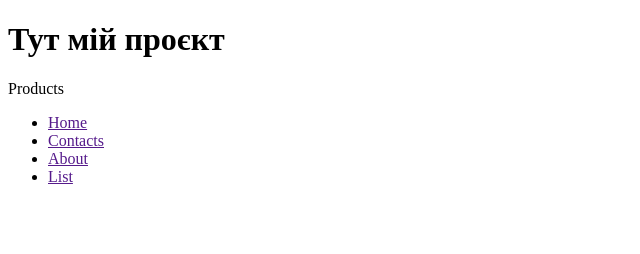
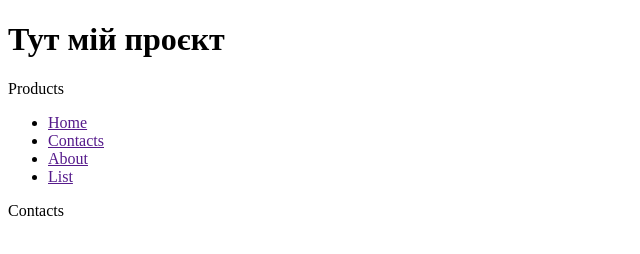
Before and after one commit to krnastya/mysite1, a plain HTML site: page index.html in a window 1280 px wide. Shown: the full height of the page, 0-640 px from the left. Drawn offline with Linux system fonts and the light colour scheme.

Commit message:
Added contacts

```diff
--- a/index.html
+++ b/index.html
@@ -32,5 +32,15 @@
             <li><a href="">List</a></li>
         </ul>
     </nav>
+
+    <section>
+        <div class="container">
+            <div class="row">
+                <div class="col">
+                    Contacts
+                </div>
+            </div>
+        </div>
+    </section>
 </body>
 </html>
```
